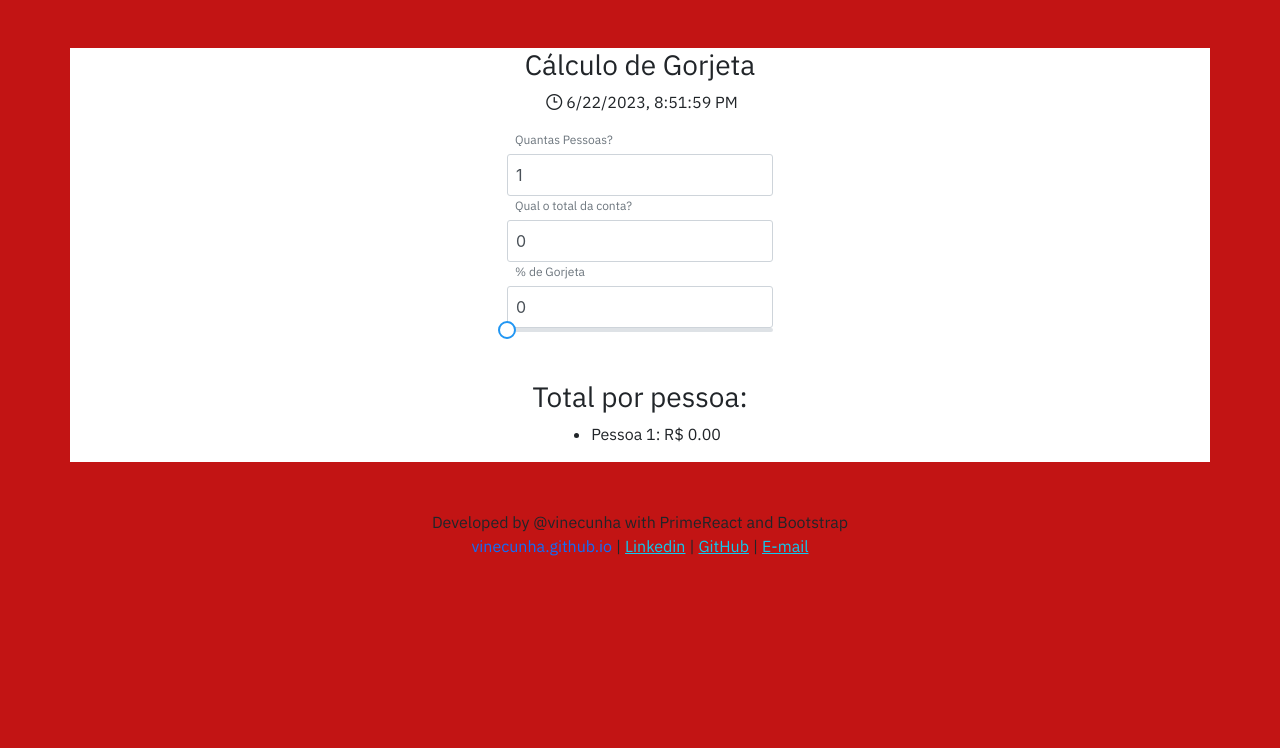
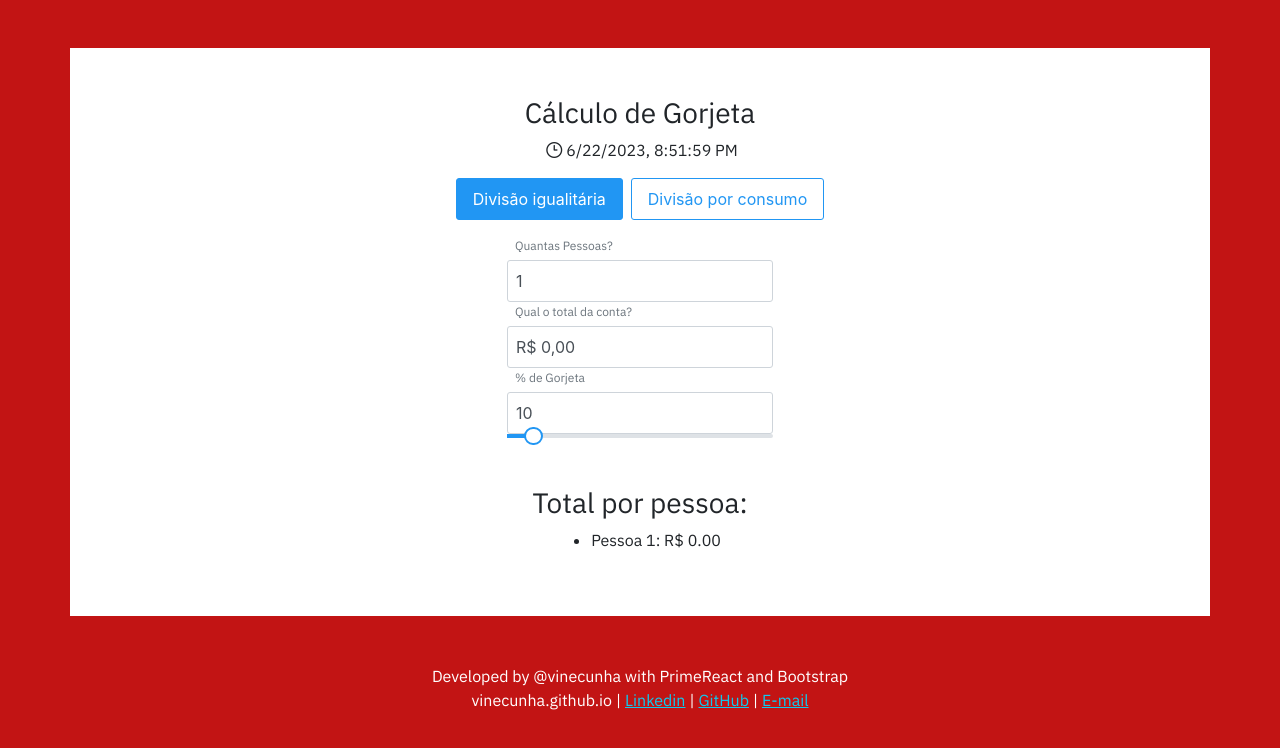
Before and after one commit to vinecunha/gorjeta, a React (Create React App) app: page / in a window 1280 px wide. Shown: the top 748 px of the page. Built offline with nearby package versions, Linux system fonts and the light colour scheme.

Commit message:
v.1.0.0.1

```diff
--- a/package.json
+++ b/package.json
@@ -31,5 +31,8 @@
       "last 1 firefox version",
       "last 1 safari version"
     ]
+  },
+  "devDependencies": {
+    "@babel/plugin-proposal-private-property-in-object": "^7.21.11"
   }
 }
--- a/src/App.js
+++ b/src/App.js
@@ -2,6 +2,8 @@ import React, { useState, useEffect } from 'react';
 import { InputText } from 'primereact/inputtext';
 import { InputNumber } from 'primereact/inputnumber';
 import { Slider } from 'primereact/slider';
+import { Button } from 'primereact/button';
+import { Sidebar } from 'primereact/sidebar';
 import 'primereact/resources/themes/saga-blue/theme.css';
 import 'primereact/resources/primereact.min.css';
 import 'primeicons/primeicons.css';
@@ -9,19 +11,25 @@ import './App.css';
 
 const RestaurantBill = () => {
   const [numPeople, setNumPeople] = useState(1);
-  const [billItems, setBillItems] = useState([{ amount: 0 }]);
-  const [tipPercentage, setTipPercentage] = useState(0);
+  const [igualitaria, setIgualitaria] = useState(true);
+  const [billItems, setBillItems] = useState([{ amount: 0, sidebarVisible: false }]);
+  const [tipPercentage, setTipPercentage] = useState(10);
   const [totalBill, setTotalBill] = useState(0);
   const [currentDate, setCurrentDate] = useState(new Date());
+  const [sidebarItems, setSidebarItems] = useState([]);
+  const [activeSidebarIndex, setActiveSidebarIndex] = useState(-1);
+
 
   const handleNumPeopleChange = (value) => {
     const num = parseInt(value);
-    setNumPeople(num);
+    setNumPeople(num > 0 ? num : 1);
 
-    // Update the bill items array based on the new number of people
     if (num > billItems.length) {
       const diff = num - billItems.length;
-      const newItems = Array.from({ length: diff }, () => ({ amount: 0 }));
+      const newItems = Array.from({ length: diff }, () => ({
+        amount: 0,
+        sidebarVisible: false,
+      }));
       setBillItems([...billItems, ...newItems]);
     } else if (num < billItems.length) {
       const newItems = billItems.slice(0, num);
@@ -30,41 +38,65 @@ const RestaurantBill = () => {
   };
 
   const handleTipPercentageChange = (value) => {
-    setTipPercentage(parseFloat(value));
+    setTipPercentage(value >= 0 ? parseFloat(value) : 10);
   };
 
   const handleItemAmountChange = (index, value) => {
     const newItems = [...billItems];
-    newItems[index].amount = parseFloat(value);
+    newItems[index] = { ...newItems[index], amount: parseFloat(value) };
     setBillItems(newItems);
   };
 
-  const handleTotalBillChange = (value) => {
-    setTotalBill(parseFloat(value));
+  const handleSidebarItemChange = (index, value) => {
+    const newSidebarItems = [...sidebarItems];
+    newSidebarItems[index] = parseFloat(value);
+    setSidebarItems(newSidebarItems);
   };
 
-  const calculateTotalBill = () => {
-    let total = 0;
+  const handleTotalBillChange = (value) => {
+    setTotalBill(value ? parseFloat(value) : 0);
+  };
 
-    if (numPeople === 1) {
-      total = totalBill;
-    } else {
-      billItems.forEach((item) => {
-        total += item.amount;
-      });
-    }
+  const handleAddItem = (index) => {
+    setActiveSidebarIndex(index);
+    const newItems = [...billItems];
+    newItems[index].sidebarVisible = true;
+    setBillItems(newItems);
+    setSidebarItems(newItems[index].sidebarItems || []);
+  };
 
-    return total;
+  const handleAddSidebarItem = () => {
+    setSidebarItems([...sidebarItems, 0]);
+  };
+
+  const handleSidebarAddItem = (index) => {
+    const newBillItems = [...billItems];
+    const sidebarTotal = sidebarItems.reduce((total, item) => total + parseFloat(item), 0);
+
+    newBillItems[index].amount = sidebarTotal; // Atualize o valor do consumo da pessoa
+    newBillItems[index].sidebarVisible = false;
+    newBillItems[index].sidebarItems = [...sidebarItems]; // Salve o array de itens da sidebar para a pessoa ativa
+    setBillItems(newBillItems);
+    setSidebarItems([]);
+  };
+
+  const handleRemoveSidebarItem = (index) => {
+    const newSidebarItems = [...sidebarItems];
+    newSidebarItems.splice(index, 1);
+    setSidebarItems(newSidebarItems);
   };
 
   const calculateTotalPerPerson = (index) => {
+    if (igualitaria) {
+      const item = billItems[index];
+      const tipAmount = totalBill * (tipPercentage / 100);
+      const totalPerPerson = (totalBill + tipAmount) / numPeople;
+      return totalPerPerson;
+    } else {
       const item = billItems[index];
       const tipAmount = item.amount * (tipPercentage / 100);
-
-    if (numPeople === 1) {
-      return totalBill + (totalBill*(tipPercentage / 100));
-    } else {
-      return item.amount + tipAmount;
+      const totalPerPerson = item.amount + tipAmount;
+      return totalPerPerson;
     }
   };
 
@@ -79,47 +111,151 @@ const RestaurantBill = () => {
   }, []);
 
   return (
-    <div className='container-sm bg-white my-5 d-flex flex-column align-items-center'>
+    <div className='container-sm bg-white my-5 py-5 d-flex flex-column align-items-center'>
       <h3>Cálculo de Gorjeta</h3>
       <p className='d-flex flex-row align-items-center'>
         <i className='pi pi-clock mx-1'></i>
         {currentDate.toLocaleString()}
       </p>
-      <span className="p-float-label mt-4">
-        <InputNumber id='pessoas' min={1} value={numPeople} onChange={(e) => handleNumPeopleChange(e.value)} />
-        <label htmlFor="pessoas">Quantas Pessoas?</label>
+      <div>
+        <Button
+          label='Divisão igualitária'
+          className={`mx-1 ${igualitaria ? 'p-button-primary' : 'p-button-outlined'}`}
+          onClick={() => setIgualitaria(true)}
+        />
+        <Button
+          label='Divisão por consumo'
+          className={`mx-1 ${!igualitaria ? 'p-button-primary' : 'p-button-outlined'}`}
+          onClick={() => setIgualitaria(false)}
+        />
+      </div>
+      <div className='mt-3 d-flex flex-column justify-content-between align-items-start'>
+        <span className='p-float-label mt-4'>
+          <InputNumber
+            id='pessoas'
+            min={1}
+            value={numPeople}
+            onChange={(e) => handleNumPeopleChange(e.value)}
+          />
+          <label htmlFor='pessoas'>Quantas Pessoas?</label>
         </span>
-      {numPeople > 1 && (
+        {igualitaria ? (
+          <>
+            <span className='p-float-label mt-4'>
+              <InputNumber
+                id='total'
+                min={0}
+                value={totalBill}
+                onChange={(e) => handleTotalBillChange(e.value)}
+                mode="currency"
+                currency='BRL'
+                locale='pt-BR'
+              />
+              <label htmlFor='total'>Qual o total da conta?</label>
+            </span>
+          </>
+        ) : (
+          numPeople >= 1 && (
+            <>
+              {billItems.map((item, index) => (
+                <div className='d-flex flex-row justify-content-between align-items-start' key={index}>
+                  <span className='p-float-label mt-4'>
+                    <InputNumber
+                      value={item.amount}
+                      onChange={(e) => handleItemAmountChange(index, e.value)}
+                      mode="currency"
+                      currency='BRL'
+                      locale='pt-BR'
+                      disabled
+                    />
+                    <label htmlFor='total'>{`Qual o total da pessoa ${index + 1}?`}</label>
+                    <Button
+                      icon='pi pi-pencil'
+                      className='mx-1'
+                      onClick={() => handleAddItem(index)}
+                    />
+                  </span>
+                  <Sidebar
+                    visible={item.sidebarVisible}
+                    onHide={() => {
+                      const newItems = [...billItems];
+                      newItems[index].sidebarVisible = false;
+                      setBillItems(newItems);
+                      setSidebarItems([]);
+                    }}
+                  >
+                    <div className='p-fluid'>
+                      <h5>Relacionar Itens consumidos</h5>
+                      <Button
+                        label="Adicionar item"
+                        icon="pi pi-plus"
+                        className='mt-5'
+                        text
+                        severity='primary'
+                        onClick={handleAddSidebarItem}
+                      />
+                      {index === activeSidebarIndex && sidebarItems.length > 0 && (
+                        <>
+                          <h5 className="mt-5">Sidebar Items:</h5>
+                          {sidebarItems.map((sidebarItem, sidebarIndex) => (
+                            <div key={sidebarIndex} className='p-field d-flex flex-row justify-content-between align-items-end'>
                               <div>
-          {billItems.map((item, index) => (
-            <div key={index} className="p-inputgroup mt-4">
-              <InputNumber value={item.amount} onChange={(e) => handleItemAmountChange(index, e.value)} currency="BRL" locale="pt-BR" />
+                                <label htmlFor={`sidebarItem${sidebarIndex}`}>Valor:</label>
+                                <InputNumber
+                                  id={`sidebarItem${sidebarIndex}`}
+                                  value={sidebarItem}
+                                  onChange={(e) => handleSidebarItemChange(sidebarIndex, e.value)}
+                                  mode="currency"
+                                  currency='BRL'
+                                  locale='pt-BR'
+                                />
+                              </div>
+                              <Button
+                                icon='pi pi-trash'
+                                className='mx-1'
+                                severity='danger'
+                                text
+                                onClick={() => handleRemoveSidebarItem(sidebarIndex)}
+                              />
                             </div>
                           ))}
+                          <Button
+                            label='Finalizar consumo'
+                            className='p-button-success mt-5'
+                            onClick={() => handleSidebarAddItem(index)}
+                          />
+                        </>
+                      )}
                     </div>
+                  </Sidebar>
+
+                </div>
+              ))}
+            </>
+          )
         )}
-      {numPeople === 1 && (
-        <span className="p-float-label mt-4">
-          <InputNumber id="total" min={0} value={totalBill} onChange={(e) => handleTotalBillChange(e.value)} currency="BRL" locale="pt-BR" />
-          <label htmlFor="total">Qual o total da conta?</label>
+
+        <span className='p-float-label mt-4'>
+          <InputText
+            value={tipPercentage}
+            onChange={(e) => handleTipPercentageChange(e.target.value)}
+          />
+          <Slider
+            value={tipPercentage}
+            onChange={(e) => handleTipPercentageChange(e.value)}
+            min={0}
+            max={100}
+          />
+          <label htmlFor='gorjeta'>% de Gorjeta</label>
         </span>
-      )}
-      {numPeople > 1 && (
-        <span className="p-float-label mt-4">
-          <InputNumber id="total" min={0} value={calculateTotalBill()} disabled currency="BRL" locale="pt-BR" />
-          <label htmlFor="total">Qual o total da conta?</label>
-        </span>
-      )}
-      <span className="p-float-label mt-4">
-        <InputText value={tipPercentage} onChange={(e) => handleTipPercentageChange(e.target.value)} />
-        <Slider value={tipPercentage} onChange={(e) => handleTipPercentageChange(e.value)} />
-        <label htmlFor="gorjeta">% de Gorjeta</label>
-      </span>
+      </div>
 
       <h3 className='mt-5'>Total por pessoa:</h3>
       <ul>
         {billItems.map((item, index) => (
-          <li key={index}>{`Pessoa ${index + 1}: R$ ${calculateTotalPerPerson(index).toFixed(2)}`}</li>
+          <li key={index}>{`Pessoa ${index + 1}: R$ ${calculateTotalPerPerson(
+            index
+          ).toFixed(2)}`}</li>
         ))}
       </ul>
     </div>
--- a/src/Footer.js
+++ b/src/Footer.js
@@ -3,10 +3,10 @@ import './Footer.css';
 
 export default function Footer() {
     return (
-        <div className="position-relative bottom-0 container-fluid rounded">
+        <div className="position-relative text-white bottom-0 container-fluid rounded">
             <p className='text-center m-0'>Developed by @vinecunha with PrimeReact and Bootstrap</p>
             <div className="d-flex flex-row justify-content-center align-items-center mb-1">
-                <a href='https://vinecunha.github.io' className='mx-1' style={{textDecoration: "none"}} target='blank'>vinecunha.github.io</a> |
+                <a href='https://vinecunha.github.io' className='mx-1' style={{textDecoration: "none", color: "#fff"}} target='blank'>vinecunha.github.io</a> |
                 <a href="https://linkedin.com/in/vcmartins" className=" mx-1 link-info" target="blank">Linkedin</a> |
                 <a href="https://github.com/vinecunha" className=" mx-1 link-info" target="blank">GitHub</a> |
                 <a href="mailto:vcunha@id.uff.br" className=" mx-1 link-info">E-mail</a>
```
Also changed, not shown: 1 other file (tests, documents, lock files or other folders). Lines whose indentation alone changed are shown as unchanged.
